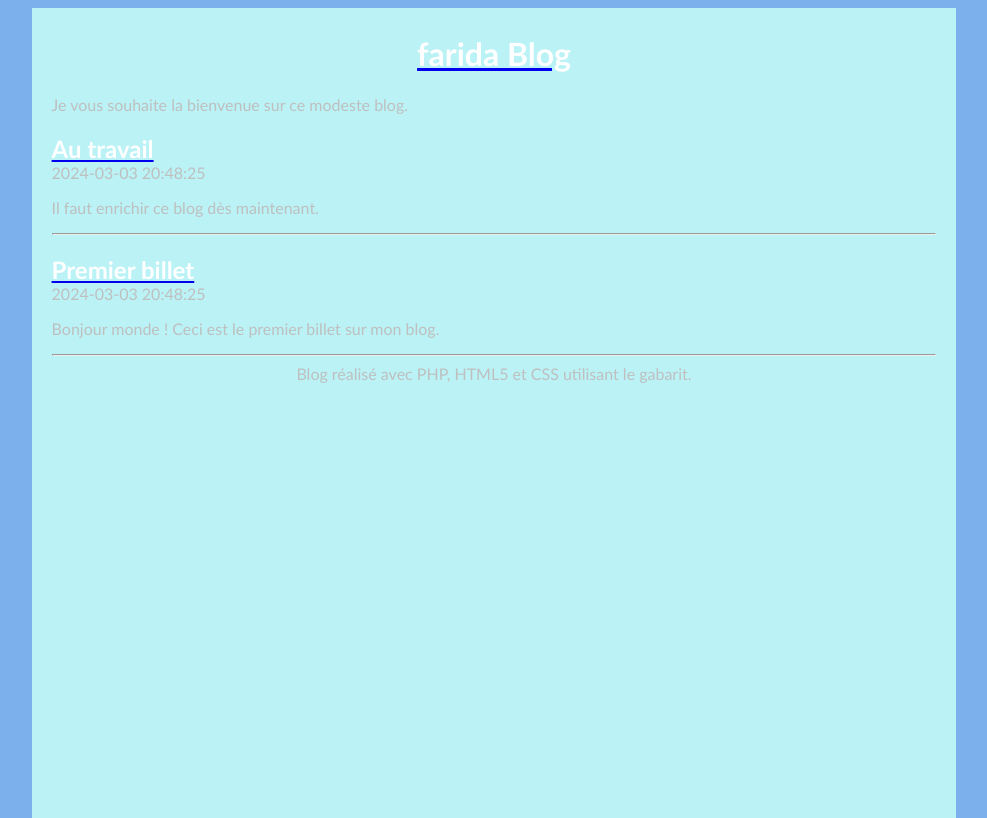
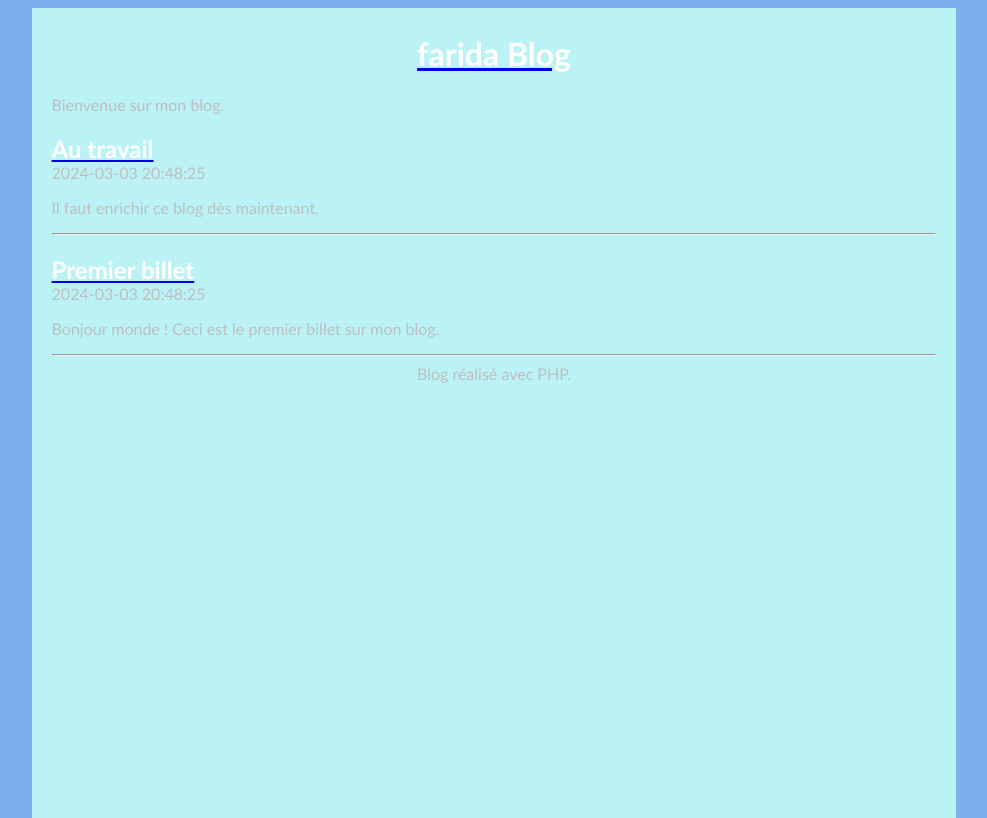
Before and after one commit to faridajoul/faridablog, a PHP site: page /index.php in a window 1280 px wide. Shown: the whole page, without its empty margins (146-1133 px from the left). Run offline with PHP 8.4, Linux system fonts and the light colour scheme; data comes from the database, SQL or seed files in the repository.

Commit message:
Update Gabarit.php

```diff
--- a/MONBLOG/Gabarit.php
+++ b/MONBLOG/Gabarit.php
@@ -9,12 +9,12 @@
         <div id="global">
             <header>
                 <a href="index.php"><h1 id="titreBlog">farida Blog</h1></a>
-                <p>Je vous souhaite la bienvenue sur ce modeste blog.</p>
+                <p>Bienvenue sur  mon blog.</p>
             </header>
             <div id="contenu">
                         <?= $contenu ?> <!-- Élément spécifique -->
             <footer id="piedBlog">
-                Blog réalisé avec PHP, HTML5 et CSS utilisant le gabarit.
+                Blog réalisé avec PHP.
             </footer>
             </div> <!-- #global -->
     </body>
```
